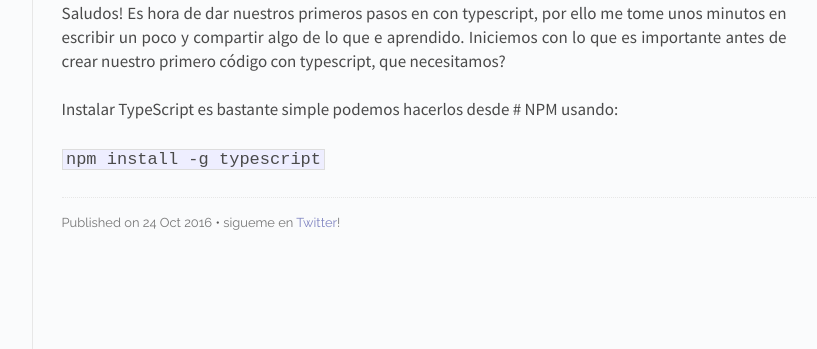
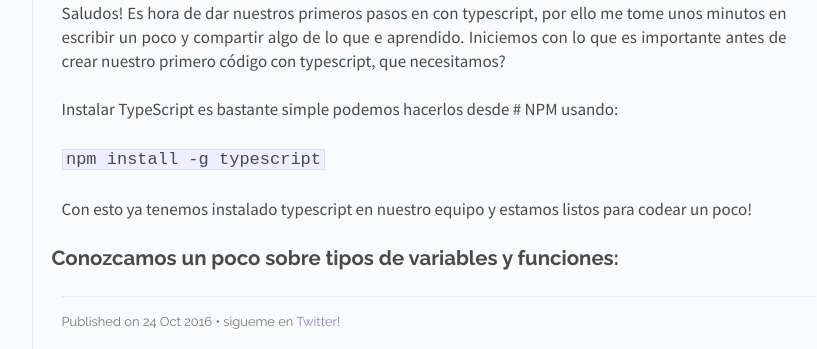
Before and after one commit to EnriqueV/Enriquev.github.io, a Jekyll site: the page built from _posts/2016-10-24-test.markdown, in a window 1280 px wide, cut to the strip 747-1096 px from the top of the page. Shown: the whole strip, without its empty margins (326-1143 px from the left). Built offline with Jekyll 4.4.1, drawn with Linux system fonts in a browser that asks for light colours; Markdown is read by kramdown in place of the engine named in the settings.

Commit message:
Updated Test

```diff
--- a/_posts/2016-10-24-test.markdown
+++ b/_posts/2016-10-24-test.markdown
@@ -20,3 +20,7 @@ Iniciemos con lo que es importante antes de crear nuestro primero código con ty
 Instalar TypeScript es bastante simple podemos hacerlos desde # NPM usando:
 
 `npm install -g typescript`
+
+Con esto ya tenemos instalado typescript en nuestro equipo y estamos listos para codear un poco!
+
+## Conozcamos un poco sobre tipos de variables y funciones:
```
